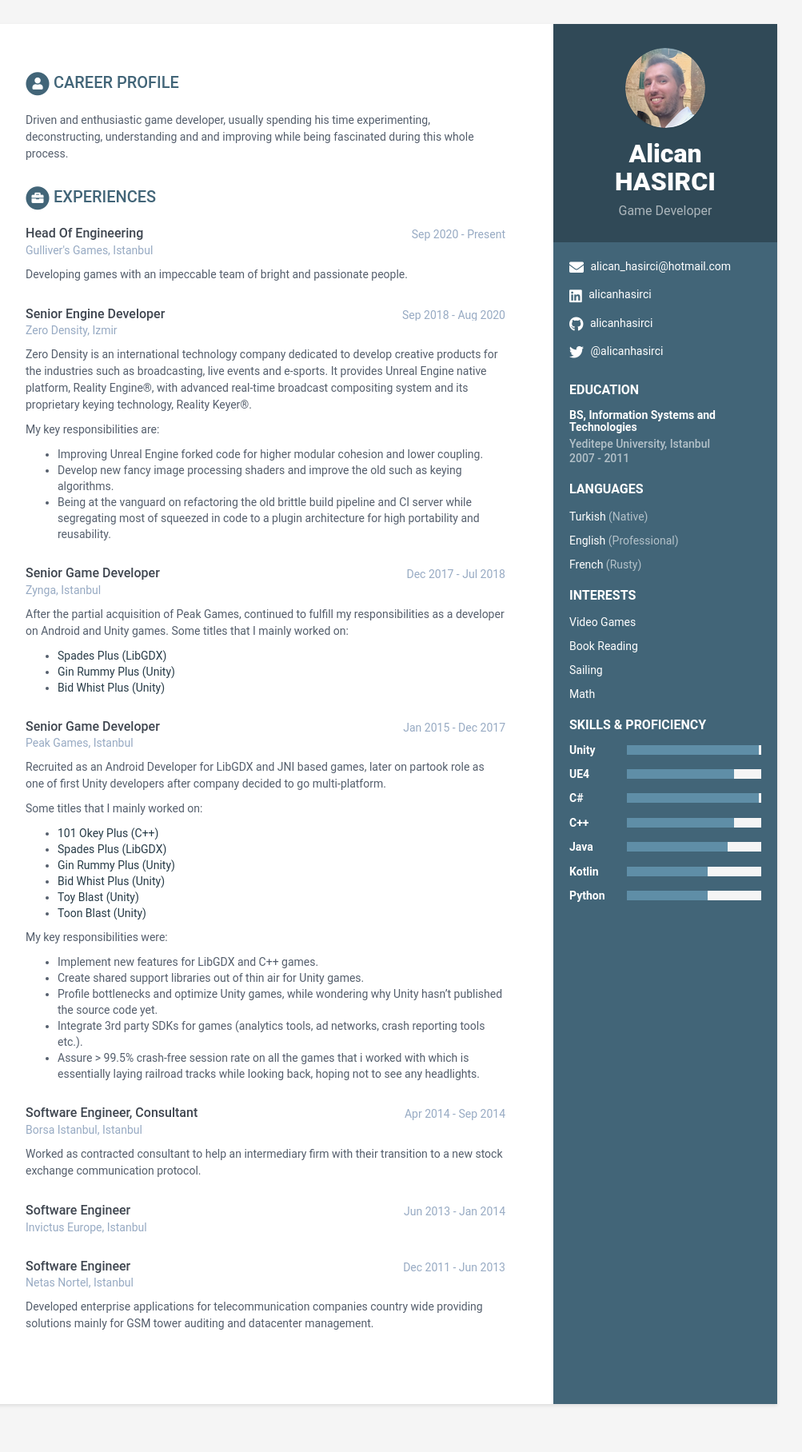
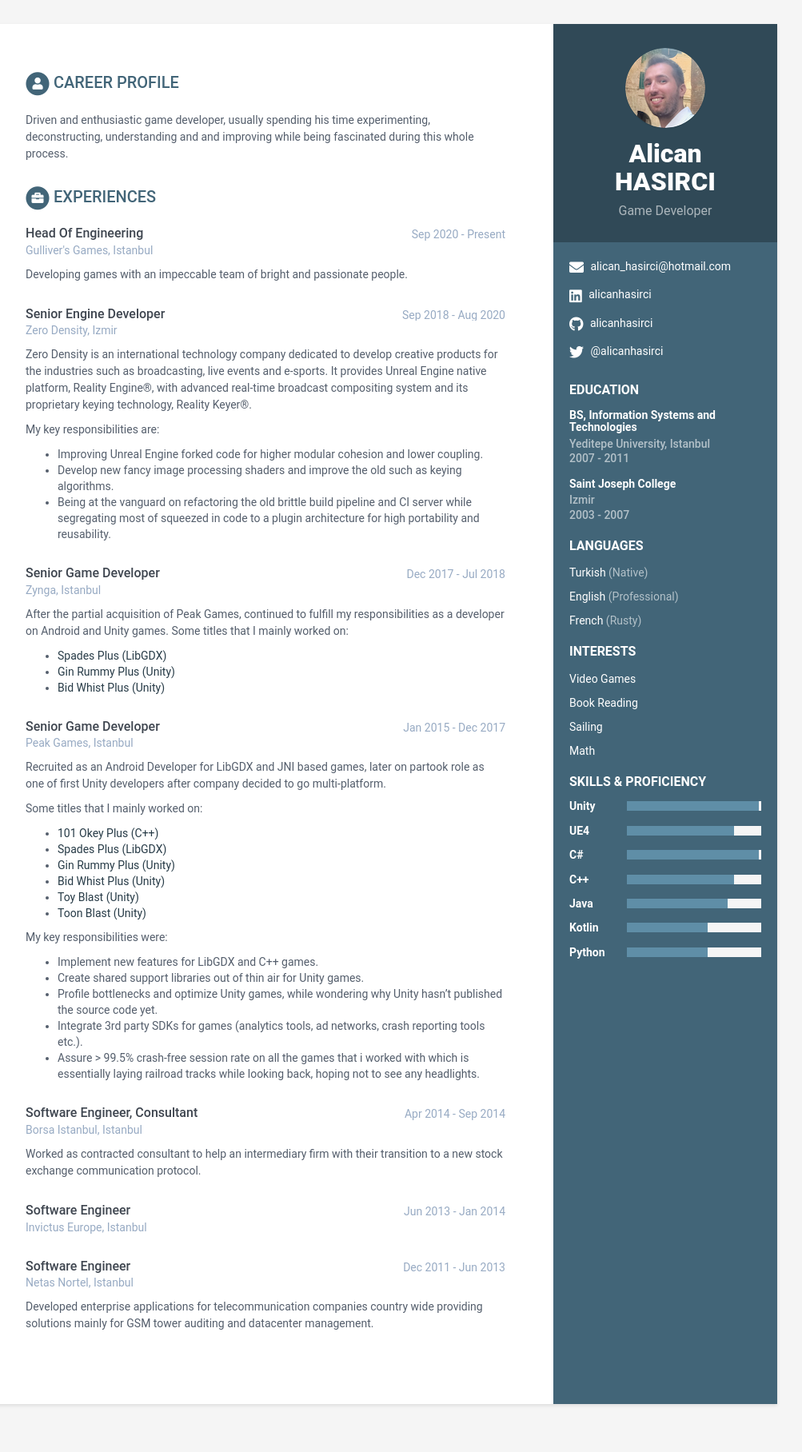
Before and after one commit to AlicanHasirci/alicanhasirci.github.io, a Jekyll site: the page built from index.html, in a window 1280 px wide. Shown: the whole page at 80% size, without its empty margins (168-1171 px from the left). Built offline with Jekyll 4.4.1, drawn with Linux system fonts in a browser that asks for light colours.

Commit message:
added highschool

```diff
--- a/_data/data.yml
+++ b/_data/data.yml
@@ -55,6 +55,9 @@
     - degree: BS, Information Systems and Technologies
       university: Yeditepe University, Istanbul
       time: 2007 - 2011
+    - degree: Saint Joseph College
+      university: Izmir
+      time: 2003 - 2007
 experiences:
     - role: Head Of Engineering
       time: Sep 2020 - Present
```
